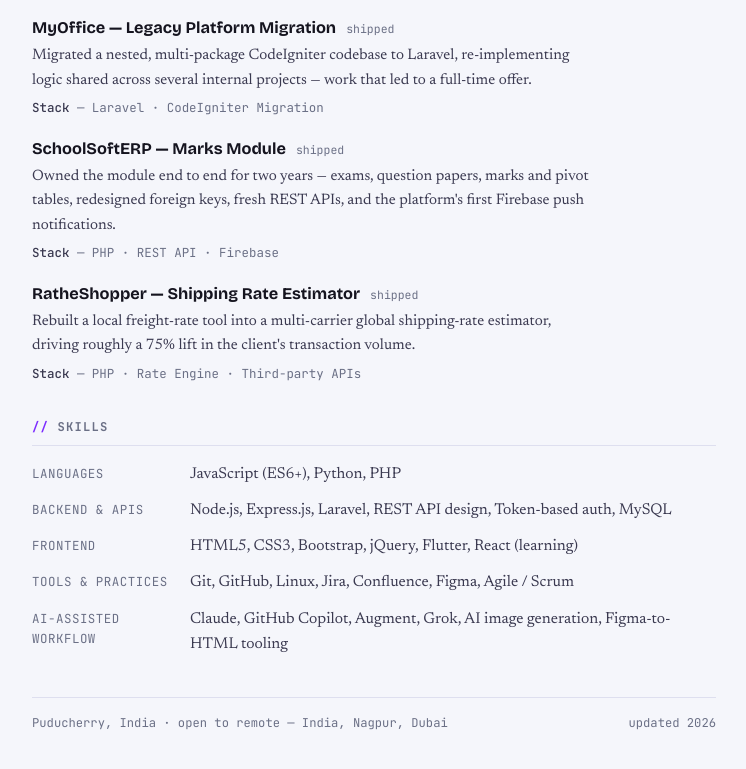
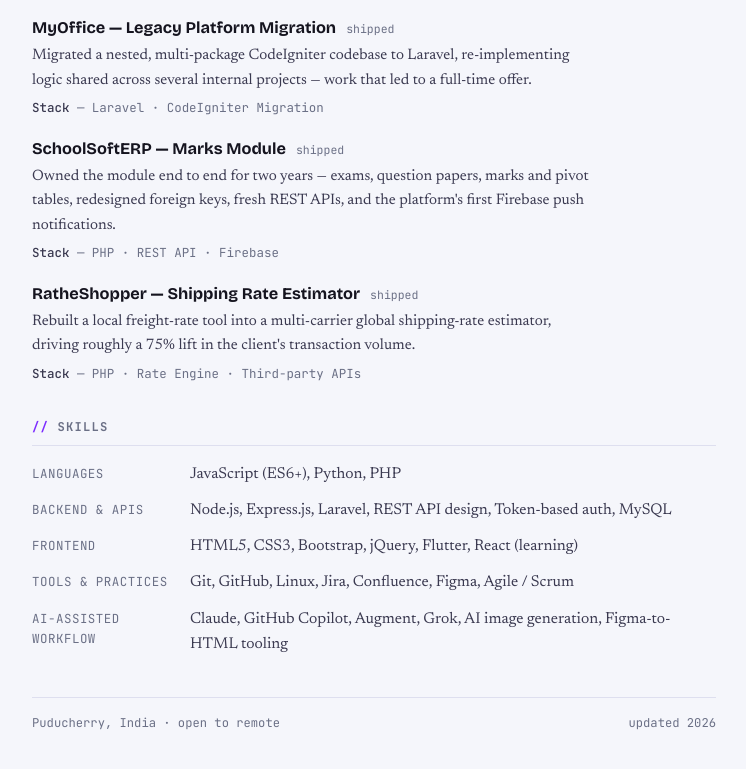
Before and after one commit to Priya-MRN/portfolio, a plain HTML site: page resume.html in a window 1280 px wide. Shown: the part 2153-2922 px from the top of the page, without its empty margins (266-1012 px from the left). Drawn offline with nearby package versions, Linux system fonts and the light colour scheme.

Commit message:
Drop city list from remote-work line

```diff
--- a/resume.html
+++ b/resume.html
@@ -325,7 +325,7 @@
   </section>
 
   <footer>
-    <span>Puducherry, India · open to remote — India, Nagpur, Dubai</span>
+    <span>Puducherry, India · open to remote</span>
     <span>updated 2026</span>
   </footer>
 
```
